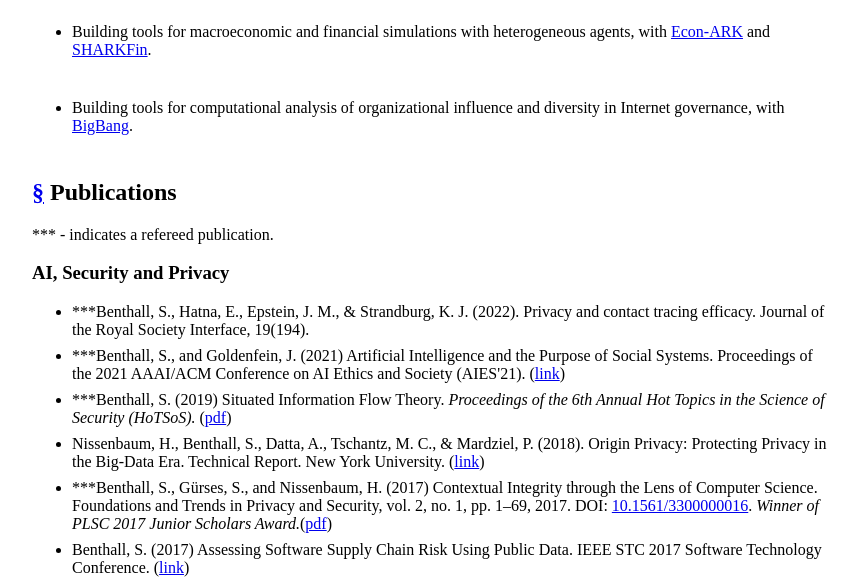
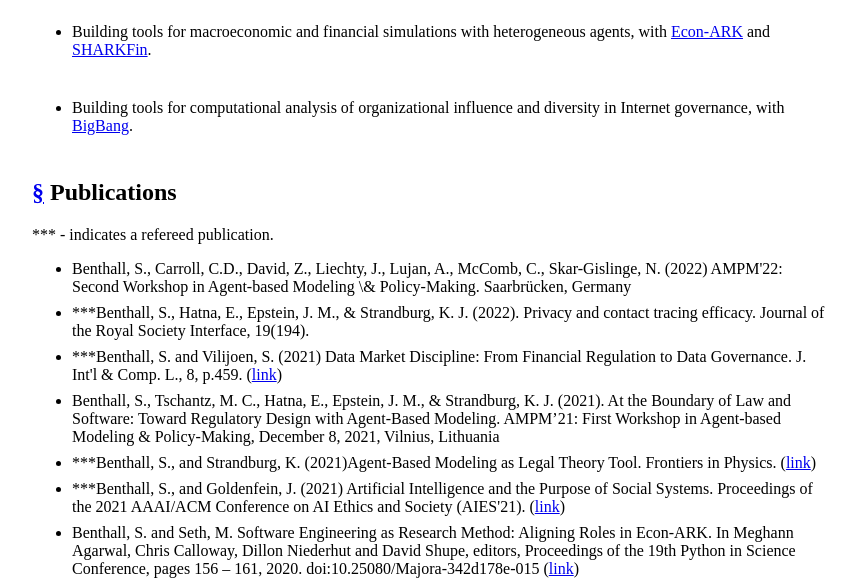
Before and after one commit to sbenthall/personal_website, a Jekyll site: the page built from index.md, in a window 1280 px wide and 1400 px high, scrolled down 441 px. Shown: the top 585 px of the window, without its empty margins (208-1066 px from the left). Built offline with Jekyll 4.4.1, drawn with Linux system fonts in a browser that asks for light colours; some of the changed text lies outside the part shown.

Commit message:
flattening publications list

```diff
--- a/index.md
+++ b/index.md
@@ -25,46 +25,43 @@ Current research includes:
 
 <h2 id="publications"><a href="#publications">&sect;</a> Publications</h2>
 <p>*** - indicates a refereed publication.</p>
-<h3>AI, Security and Privacy</h3>
+
 <ul>
+   <li>Benthall, S., Carroll, C.D., David, Z., Liechty, J., Lujan, A., McComb, C., Skar-Gislinge, N. (2022) AMPM'22: Second Workshop in Agent-based Modeling \& Policy-Making.  Saarbrücken, Germany</li>
    <li>***Benthall, S., Hatna, E., Epstein, J. M., & Strandburg, K. J. (2022). Privacy and contact tracing efficacy. Journal of the Royal Society Interface, 19(194).</li>
+   <li>***Benthall, S. and Vilijoen, S. (2021) Data Market Discipline: From Financial Regulation to Data Governance. J. Int'l & Comp. L., 8, p.459. (<a href="https://www.jicl.org.uk/storage/journals/November2021/PaJPuMGBl3PCHs8ABRyd.pdf">link</a>)</li>
+   <li>Benthall, S., Tschantz, M. C., Hatna, E., Epstein, J. M., & Strandburg, K. J. (2021). At the Boundary of Law and Software: Toward Regulatory Design with Agent-Based Modeling. AMPM’21: First Workshop in Agent-based Modeling & Policy-Making, December 8, 2021, Vilnius, Lithuania</li>
+   <li>***Benthall, S., and Strandburg, K. (2021)Agent-Based Modeling as Legal Theory Tool. Frontiers in Physics. (<a href="https://www.frontiersin.org/articles/10.3389/fphy.2021.666386/full">link</a>)</li>
    <li>***Benthall, S., and Goldenfein, J. (2021) Artificial Intelligence and the Purpose of Social Systems. Proceedings of the 2021 AAAI/ACM Conference on AI Ethics and Society (AIES'21). (<a href="http://sbenthall.net/papers/aipss.pdf">link</a>)</li>
+   <li>Benthall, S. and Seth, M. Software Engineering as Research Method: Aligning Roles in Econ-ARK. In Meghann Agarwal, Chris Calloway, Dillon Niederhut and David Shupe, editors, Proceedings of the 19th Python in Science Conference, pages 156 – 161, 2020. doi:10.25080/Majora-342d178e-015 (<a href="http://conference.scipy.org/proceedings/scipy2020/sebastian_benthall.html">link</a>)</li>
    <li>***Benthall, S. (2019) Situated Information Flow Theory. <i>Proceedings of the 6th Annual Hot Topics in the Science of Security (HoTSoS).</i> (<a href="papers/sift.pdf">pdf</a>)</li>
+   <li>***Benthall, Sebastian, and Bruce D. Haynes. "Racial categories in machine learning." Proceedings of the Conference on Fairness, Accountability, and Transparency. ACM, 2019. (<a href="https://dl.acm.org/citation.cfm?id=3287575">link</a>) (<a href="https://youtu.be/wWs6RucxvPI?t=1173">video</a>)</li>
    <li>Nissenbaum, H., Benthall, S., Datta, A., Tschantz, M. C., & Mardziel, P. (2018). Origin Privacy: Protecting Privacy in the Big-Data Era. Technical Report. New York University. (<a href="http://www.dtic.mil/dtic/tr/fulltext/u2/1057995.pdf">link</a>)</li>
    <li>***Benthall, S., G&#252;rses, S., and Nissenbaum, H. (2017) Contextual Integrity through the Lens of Computer Science. Foundations and Trends in Privacy and Security, vol. 2, no. 1, pp. 1–69, 2017. DOI: <a href="http://www.nowpublishers.com/article/Details/SEC-016">10.1561/3300000016</a>. <em>Winner of PLSC 2017 Junior Scholars Award.</em>(<a href="papers/3300000016-Benthall-Vol2-SEC-0016.pdf">pdf</a>)</li>
    <li>Benthall, S. (2017) Assessing Software Supply Chain Risk Using Public Data. IEEE STC 2017 Software Technology Conference. (<a href="http://ieeexplore.ieee.org/document/8234461/">link</a>)
    </li>
+   <li>Benthall, S. (2016) Philosophy of Computational Social Science. <em>Cosmos and History: The Journal of Natural and Social Philosophy</em>, Vol 12, No 2. (<a href="http://cosmosandhistory.org/index.php/journal/article/view/570">link</a>)</li>
    <li>***Benthall, S., Pinney, T., Herz, J., Plummer, K. (2016) An Ecological Approach to Software Supply Chain Risk Management. <em>Proceedings of the 15th Python in Science Conference</em>. p. 136-142. Ed. Sebastian Benthall and Scott Rostrup. (<a href="https://conference.scipy.org/proceedings/scipy2016/pdfs/sebastian_benthall.pdf">link</a>) Video:
    <iframe width="560" height="315" src="https://www.youtube.com/embed/fe91MnttbUA" frameborder="0" allowfullscreen></iframe></li>
+   <li>Benthall, S. (2016) The Human is the Data Science. Workshop on Developing a Research Agenda for Human-Centered Data Science. CSCW 2016. (<a href="https://cscw2016hcds.files.wordpress.com/2015/10/benthall_hcds2016.pdf">link</a>)</li>
+   <li>
+    ***Benthall, S. (2015) Testing Generative Models of Online Collaboration with BigBang. SciPy 2015. Ed. Kathryn Huff and James Bergstra. (<a href="http://conference.scipy.org/proceedings/scipy2015/sebastian_benthall.html">link</a>)
+  </li>
+  <li>
+   ***Benthall, S. (2014) Designing Networked Publics for Communicative Action. Jenny Davis & Nathan Jurgenson (eds.) Theorizing the Web 2014 [Special Issue]. Interface 1.1. (<a href="https://commons.pacificu.edu/work/63bcdb50-8c4e-4823-b34b-178602ea9ee0?id=63bcdb50-8c4e-4823-b34b-178602ea9ee0">link</a>)
+ </li>
    <li>
    Fanti, G., David, Y. B., Benthall, S., Brewer, E., and Shenker, S.. (2013) Rangzen: Circumventing Government-Imposed Communication Blackouts. Technical Report UCB/EECS-2013-128, EECS Department, University of California, Berkeley, Jul 2013. (<a href="http://www.eecs.berkeley.edu/Pubs/TechRpts/2013/EECS-2013-128.html">link</a>)
    </li>
+   <li>***Benthall, S. (2007) "Kudos for the Mindless Expert." Review of Expert Political Judgment, by Philip Tetlock. Critical Review, Volume 19, Issue 1, January 2007, pages 65-79. (<a href="http://www.tandfonline.com/doi/abs/10.1080/08913810701499643">link</a>)
+      </li>
 </ul>
 
-
-<h3>Computational Social Science</h3>
+<h3>Pre-prints</h3>
 <ul>
-  <li>***Benthall, S., and Strandburg, K. (2021) Agent-Based Modeling as Legal Theory Tool. Frontiers in Physics. (<a href="https://www.frontiersin.org/articles/10.3389/fphy.2021.666386/full">link</a>)</li>
-  <li>Benthall, S. and Seth, M. Software Engineering as Research Method: Aligning Roles in Econ-ARK. In Meghann Agarwal, Chris Calloway, Dillon Niederhut and David Shupe, editors, Proceedings of the 19th Python in Science Conference, pages 156 – 161, 2020. doi:10.25080/Majora-342d178e-015 (<a href="http://conference.scipy.org/proceedings/scipy2020/sebastian_benthall.html">link</a>)</li>
-  <li>***Benthall, Sebastian, and Bruce D. Haynes. "Racial categories in machine learning." Proceedings of the Conference on Fairness, Accountability, and Transparency. ACM, 2019. (<a href="https://dl.acm.org/citation.cfm?id=3287575">link</a>) (<a href="https://youtu.be/wWs6RucxvPI?t=1173">video</a>)</li>
-  <li>Benthall, S. (2016) Philosophy of Computational Social Science. <em>Cosmos and History: The Journal of Natural and Social Philosophy</em>, Vol 12, No 2. (<a href="http://cosmosandhistory.org/index.php/journal/article/view/570">link</a>)</li>
-  <li>Benthall, S. (2016) The Human is the Data Science. Workshop on Developing a Research Agenda for Human-Centered Data Science. CSCW 2016. (<a href="https://cscw2016hcds.files.wordpress.com/2015/10/benthall_hcds2016.pdf">link</a>)</li>
-  <li>
-    ***Benthall, S. (2015) Testing Generative Models of Online Collaboration with BigBang. SciPy 2015. Ed. Kathryn Huff and James Bergstra. (<a href="http://conference.scipy.org/proceedings/scipy2015/sebastian_benthall.html">link</a>)
-  </li>
- <li>
-   ***Benthall, S. (2014) Designing Networked Publics for Communicative Action. Jenny Davis & Nathan Jurgenson (eds.) Theorizing the Web 2014 [Special Issue]. Interface 1.1. (<a href="https://commons.pacificu.edu/work/63bcdb50-8c4e-4823-b34b-178602ea9ee0?id=63bcdb50-8c4e-4823-b34b-178602ea9ee0">link</a>)
- </li>
-</ul>
-
-<h3>Miscellaneous</h3>
-<ul>
-  <li>***Benthall, S. and Vilijoen, S. (2021) Data Market Discipline: From Financial Regulation to Data Governance. J. Int'l & Comp. L., 8, p.459. (<a href="https://www.jicl.org.uk/storage/journals/November2021/PaJPuMGBl3PCHs8ABRyd.pdf">link</a>)</li>
   <li>Benthall, S. (2017) Don't Fear the Reaper: Refuting Bostrom's Superintelligence Argument. Preprint, arXiv:1702.08495 (<a href="https://arxiv.org/abs/1702.08495">link</a>)</li>
   <li>
     Benthall, S. and Chuang, J. (2013) "Computational Asymmetry in Strategic Bayesian Networks,” Poster at W-PIN+NetEcon 2013, Pittsburgh. arXiv:1206.2878 [cs.GT] (<a href="http://arxiv.org/abs/1206.2878">arXiv</a>)
-      </li>
-  <li>***Benthall, S. (2007) "Kudos for the Mindless Expert." Review of Expert Political Judgment, by Philip Tetlock. Critical Review, Volume 19, Issue 1, January 2007, pages 65-79. (<a href="http://www.tandfonline.com/doi/abs/10.1080/08913810701499643">link</a>)
       </li>
 </ul>
 
```
